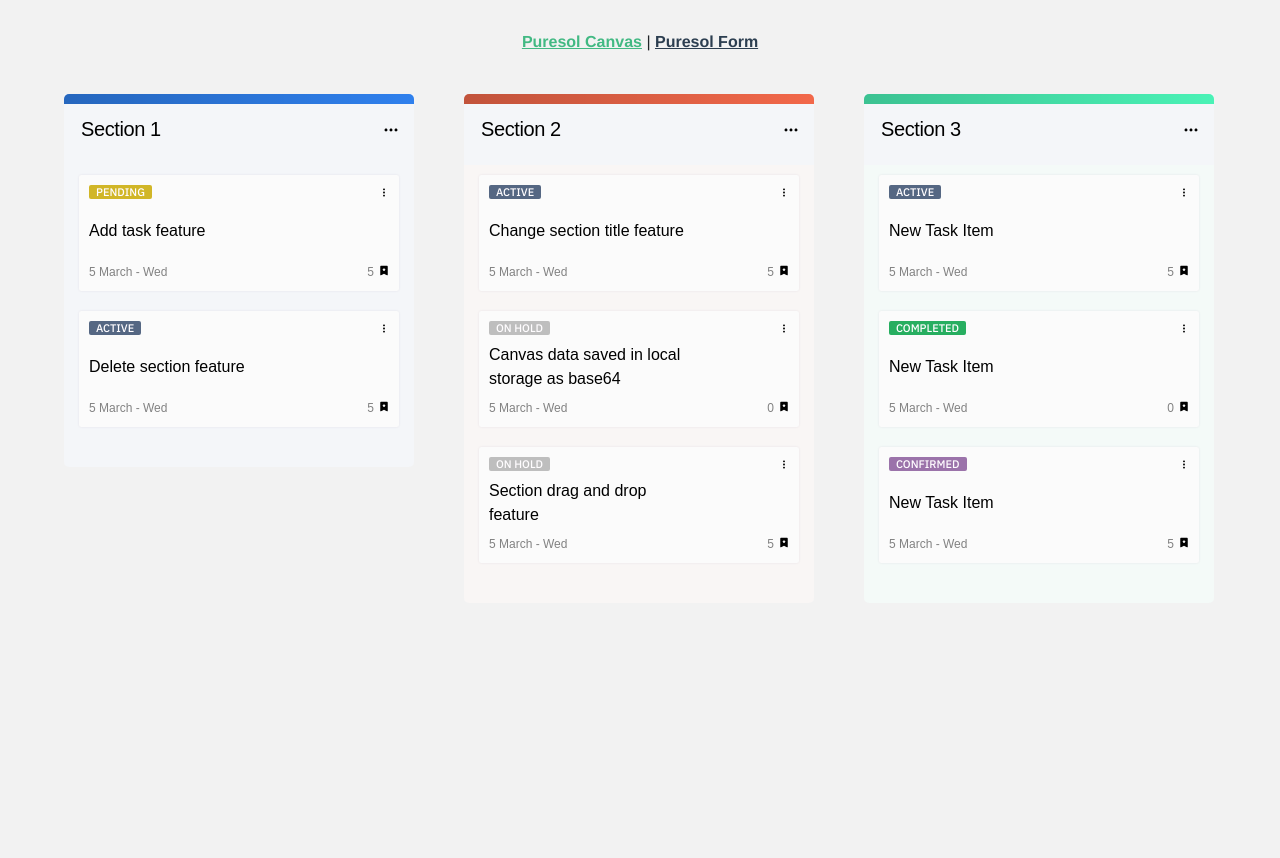
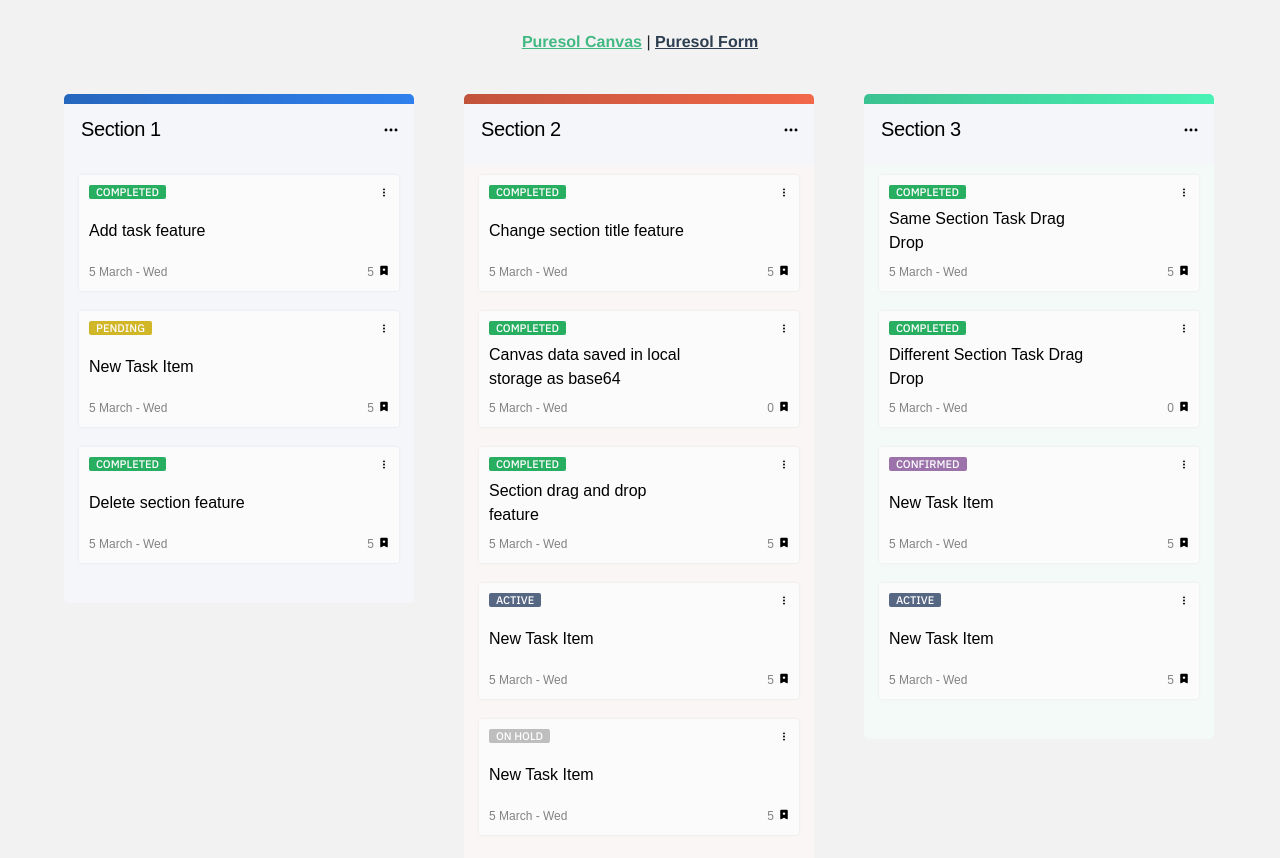
Before and after one commit to mehniyarif/puresol, a Vue app: page / in a window 1280 px wide. Shown: the top 858 px of the page. Before the commit the page ends 800 px from the top, so only its background shows below. Built offline with nearby package versions, Linux system fonts and the light colour scheme; a web font is replaced by a local one.

Commit message:
frag drop completed

```diff
--- a/src/views/puresol-canvas/data.js
+++ b/src/views/puresol-canvas/data.js
@@ -10,6 +10,7 @@
             taskDragDropEvent:true,
             beforeTaskStyles: {},
             beforeSectionStyles: {},
+            canvasKey:0,
             sectionColors: [
                 "#4AF2B6",
                 "#FF7F3F",
@@ -26,13 +27,19 @@
                     backgroundColor: "#F4F6F9",
                     tasks: [
                         {
-                            status: "PENDING",
+                            status: "COMPLETED",
                             title: "Add task feature",
                             date: "5 March - Wed",
                             point: 5
                         },
                         {
-                            status: "ACTIVE",
+                            status: "PENDING",
+                            title: "New Task Item",
+                            date: "5 March - Wed",
+                            point: 5
+                        },
+                        {
+                            status: "COMPLETED",
                             title: "Delete section feature",
                             date: "5 March - Wed",
                             point: 5
@@ -45,20 +52,32 @@
                     backgroundColor: "#F9F6F5",
                     tasks: [
                         {
-                            status: "ACTIVE",
+                            status: "COMPLETED",
                             title: "Change section title feature",
                             date: "5 March - Wed",
                             point: 5
                         },
                         {
-                            status: "ON HOLD",
+                            status: "COMPLETED",
                             title: "Canvas data saved in local storage as base64",
                             date: "5 March - Wed",
                             point: 0
                         },
                         {
+                            status: "COMPLETED",
+                            title: "Section drag and drop feature",
+                            date: "5 March - Wed",
+                            point: 5
+                        },
+                        {
+                            status: "ACTIVE",
+                            title: "New Task Item",
+                            date: "5 March - Wed",
+                            point: 5
+                        },
+                        {
                             status: "ON HOLD",
-                            title: "Section drag and drop feature",
+                            title: "New Task Item",
                             date: "5 March - Wed",
                             point: 5
                         }
@@ -70,19 +89,25 @@
                     backgroundColor: "#F4FAF8",
                     tasks: [
                         {
-                            status: "ACTIVE",
+                            status: "COMPLETED",
+                            title: "Same Section Task Drag Drop",
+                            date: "5 March - Wed",
+                            point: 5
+                        },
+                        {
+                            status: "COMPLETED",
+                            title: "Different Section Task Drag Drop",
+                            date: "5 March - Wed",
+                            point: 0
+                        },
+                        {
+                            status: "CONFIRMED",
                             title: "New Task Item",
                             date: "5 March - Wed",
                             point: 5
                         },
                         {
-                            status: "COMPLETED",
-                            title: "New Task Item",
-                            date: "5 March - Wed",
-                            point: 0
-                        },
-                        {
-                            status: "CONFIRMED",
+                            status: "ACTIVE",
                             title: "New Task Item",
                             date: "5 March - Wed",
                             point: 5
--- a/src/views/puresol-canvas/drag-drop.js
+++ b/src/views/puresol-canvas/drag-drop.js
@@ -1,5 +1,41 @@
 export default {
     methods: {
+        sectionMove(oldIndex, newIndex){
+            if (newIndex >= this.sections.length) {
+                let k = newIndex - this.sections.length + 1;
+                while (k--) {
+                    this.sections.push(undefined);
+                }
+            }
+            this.sections.splice(newIndex, 0, this.sections.splice(oldIndex, 1)[0]);
+            return this.sections; // for testing
+        },
+        sameSectionTaskMove(oldIndex, newIndex, sectionIndex){
+            if (newIndex >= this.sections[sectionIndex].tasks.length) {
+                let k = newIndex - this.sections[sectionIndex].tasks.length + 1;
+                while (k--) {
+                    this.sections[sectionIndex].tasks.push(undefined);
+                }
+            }
+            this.sections[sectionIndex].tasks.splice(newIndex, 0, this.sections[sectionIndex].tasks.splice(oldIndex, 1)[0]);
+        },
+        differentSectionTaskMove(oldIndex, newIndex, oldParentIndex, newParentIndex){
+            let task = this.sections[oldParentIndex].tasks[oldIndex]
+            this.sections[newParentIndex].tasks.splice(newIndex, 0, task);
+            this.sections[oldParentIndex].tasks.splice(oldIndex, 1);
+        },
+        arrayMove(oldIndex, newIndex, oldParentIndex, newParentIndex) {
+            if(oldParentIndex === newParentIndex){
+                 this.sameSectionTaskMove(oldIndex, newIndex, oldParentIndex)
+            }
+            else if(oldParentIndex || newParentIndex){
+                 this.differentSectionTaskMove(oldIndex, newIndex, oldParentIndex, newParentIndex,)
+            }else{
+                this.sectionMove(oldIndex, newIndex)
+            }
+            this.canvasKey +=1
+            this.setStorage()
+        },
         onDrop(evt){
             if(this.sectionDragDropEvent){
                 this.onDropSection(evt)
@@ -29,9 +65,13 @@
             let placeholderSection = document.createElement("div")
             placeholderSection.setAttribute("class", "section-container-placeholder")
             placeholderSection.setAttribute("id", "section-container-placeholder-id")
+            placeholderSection.setAttribute("draggable", this.sectionDragDropEvent)
             placeholderSection.textContent = "Drop Here"
+            placeholderSection.addEventListener("dragover",(evt)=>{evt.preventDefault(); this.onDragOver(evt) })
+            placeholderSection.addEventListener("dragenter",(evt)=>{evt.preventDefault()})
             placeholderSection.addEventListener("dragend", this.endDragSection)
             placeholderSection.addEventListener("dragstart", this.startDragSection)
+            placeholderSection.addEventListener("drop", this.onDrop)
             placeholderSection.addEventListener("dragleave", (evt)=>{evt.target.remove()})
             if(!currentSection.parentNode.querySelectorAll(".section-container-placeholder").length){
                 if(position === "before"){
@@ -44,8 +84,6 @@
         },
 
         startDragSection(evt){
-            console.log("section start")
-
             let isTask = evt.target.closest(".task-wrapper")
             if(isTask) return // bu kontrol en üstte olacak
 
@@ -74,9 +112,10 @@
             }
         },
         onDropSection (evt) {
-
-            document.getElementById("section-container-placeholder-id")?.remove()
-            // let currentSection = evt.target.closest(".section-container")
+            let currentSectionPlaceholder = document.getElementById("section-container-placeholder-id")
+            let currentSection = "getAttribute" in currentSectionPlaceholder.nextSibling && currentSectionPlaceholder.nextSibling || currentSectionPlaceholder.previousSibling
+            this.arrayMove(this.sectionDraggableElement.getAttribute("sectionDragKey"), currentSection.getAttribute("sectionDragKey"))
+            currentSectionPlaceholder?.remove()
             //
             // if(currentSection instanceof HTMLElement){
             //     if(this.sectionOverElement){
@@ -116,6 +155,7 @@
                 let placeholderTask = document.createElement("div")
                 placeholderTask.setAttribute("class", "task-wrapper-placeholder")
                 placeholderTask.setAttribute("id", "task-wrapper-placeholder-id")
+                placeholderTask.setAttribute("draggable", "" )
                 placeholderTask.textContent = "Drop Here"
                 placeholderTask.addEventListener("dragend", this.endDragTask)
                 placeholderTask.addEventListener("dragstart", this.startDragTask)
@@ -130,7 +170,6 @@
 
         },
         startDragTask(evt){
-            console.log("task start")
             this.sectionDragDropEvent = false
 
             evt.dataTransfer.effectAllowed = "move";
@@ -158,16 +197,40 @@
             }
         },
         onDropTask(evt) {
-            document.getElementById("task-wrapper-placeholder-id")?.remove()
-            let currentTask = evt.target.closest(".task-wrapper")
+            let sectionDragKey = 0
+            let taskDragKey = 0
+            let currentTaskPlaceholder = document.getElementById("task-wrapper-placeholder-id")
+            let currentSection = evt.target.closest(".section-container")
+            let currentTask = currentSection.querySelector(".task-wrapper")
 
 
-            // if(currentTask instanceof HTMLElement){
-            //     if(this.taskOverElement){
-            //         let currentElementId = this.taskOverElement.getAttribute("id")
-            //         currentTask.style.backgroundColor = this.beforeTaskStyles[currentElementId].backgroundColor
-            //     }
-            // }
+            sectionDragKey = currentSection.getAttribute("sectionDragKey")
+
+            switch (this.sections[sectionDragKey].tasks.length){
+                case 0:
+                    taskDragKey = 0
+                    break;
+                case 1:
+                    if(currentTaskPlaceholder && "getAttribute" in currentTaskPlaceholder.nextSibling){
+                        taskDragKey = currentTaskPlaceholder.nextSibling.getAttribute("taskDragKey")
+                    }else{
+                        taskDragKey = this.sections[sectionDragKey].tasks.length
+                    }
+                    break;
+                default:
+                    if(currentTaskPlaceholder && "getAttribute" in currentTaskPlaceholder.nextSibling){
+                        taskDragKey = currentTaskPlaceholder.nextSibling.getAttribute("taskDragKey")
+                    }else{
+                        taskDragKey = this.sections[sectionDragKey].tasks.length
+                    }
+
+            }
+
+
+            currentTaskPlaceholder?.remove()
+
+            this.arrayMove(this.taskDraggableElement.getAttribute("taskDragKey"), taskDragKey, this.taskDraggableElement.getAttribute("sectionDragKey"), sectionDragKey)
+
         },
         onDragLeaveTask(evt){
 
--- a/src/views/puresol-canvas/index.vue
+++ b/src/views/puresol-canvas/index.vue
@@ -1,8 +1,8 @@
 <template>
-    <div class="puresol-canvas-wrapper">
+    <div class="puresol-canvas-wrapper" :key="canvasKey">
 
         <section-container class="section-container"
-                           @drop="onDrop($event, 1)"
+                           @drop="onDrop"
                            @dragenter.prevent
                            @dragover.prevent="onDragOver"
                            @dragleave.prevent="onDragLeave"
@@ -17,13 +17,13 @@
                            :sectionDragKey="sectionKey"
                            @dragend="endDragSection($event, section)"
                            @dragstart="startDragSection($event, section)">
-
             <task v-for="(task, taskKey) in section.tasks"
                   :key="taskKey" v-bind="task"
                   :id="`section-${sectionKey}-task-${taskKey}`"
                   :draggable="taskDragDropEvent"
                   @dragend="endDragTask($event, task)"
-                  :sectionDragKey="taskKey"
+                  :sectionDragKey="sectionKey"
+                  :taskDragKey="taskKey"
                   @dragstart="startDragTask($event, task)"
             ></task>
         </section-container>
--- a/src/views/puresol-canvas/partials/section-container.vue
+++ b/src/views/puresol-canvas/partials/section-container.vue
@@ -1,6 +1,6 @@
 <template>
 <div class="section-container" :style="styles">
-    <section-header v-bind="$props"></section-header>
+    <section-header v-bind="$props" :draggable="false"></section-header>
     <slot></slot>
 </div>
 </template>
--- a/src/views/puresol-canvas/partials/section-header.vue
+++ b/src/views/puresol-canvas/partials/section-header.vue
@@ -1,5 +1,5 @@
 <template>
-<div class="section-header" :style="styles">
+<div class="section-header" :style="styles" >
     <div class="top" @mouseenter="mouseEnterTop" @mouseleave="mouseLeaveTop"></div>
     <input type="text" @input="changeSectionTitle($event, sectionKey)" :value="head" class="title"/>
     <section-dropdown></section-dropdown>
--- a/src/views/puresol-canvas/partials/task.vue
+++ b/src/views/puresol-canvas/partials/task.vue
@@ -38,7 +38,7 @@
     },
     methods:{
         findStatusColor(status){
-            let currentStatus = this.statuses.find(v => v.name === status.toUpperCase())
+            let currentStatus = this.statuses.find(v => v.name === status?.toUpperCase())
             if(currentStatus){
                 return currentStatus.color
             }
```
Also changed, not shown: src/views/puresol-canvas/methods.js (+0 -10 lines).
